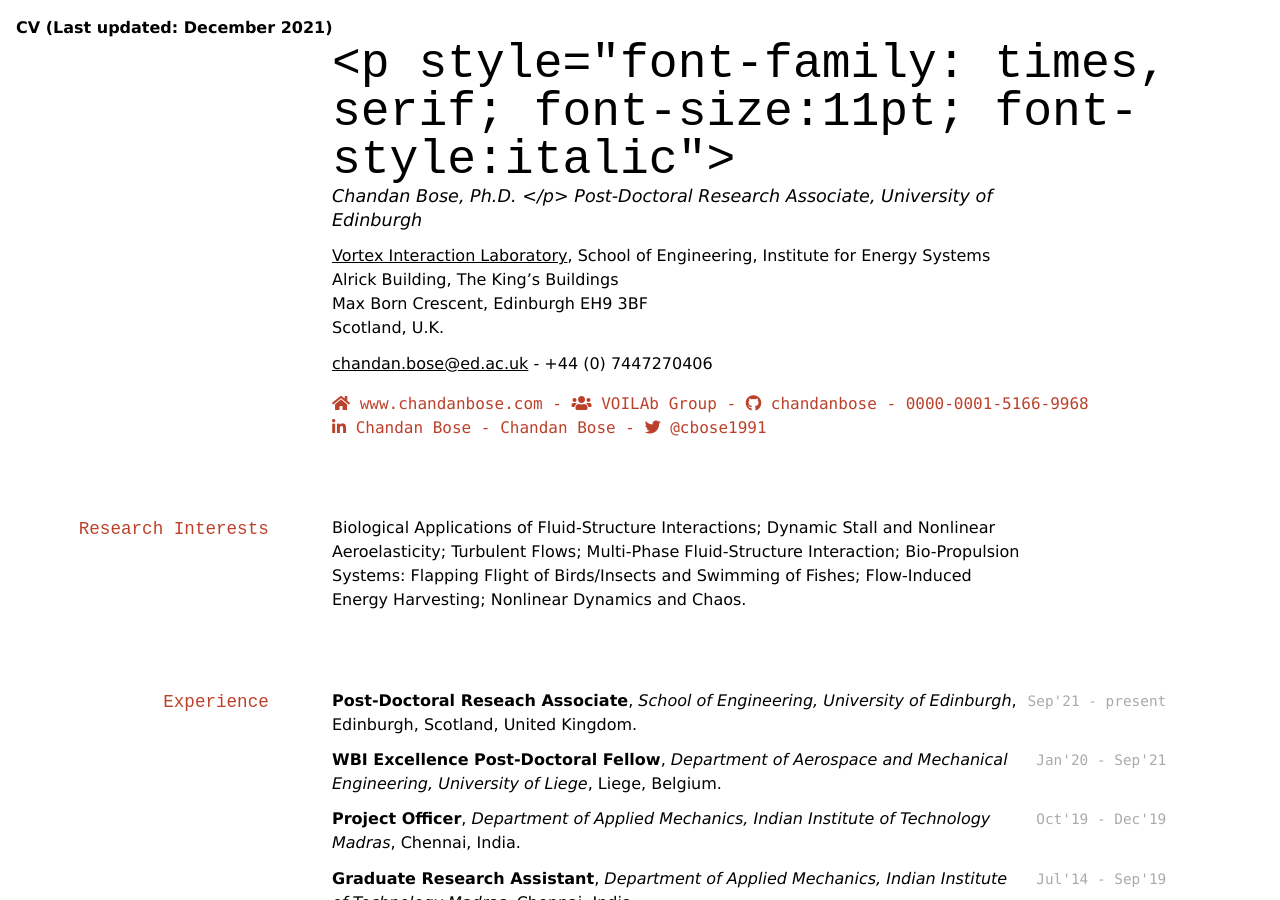
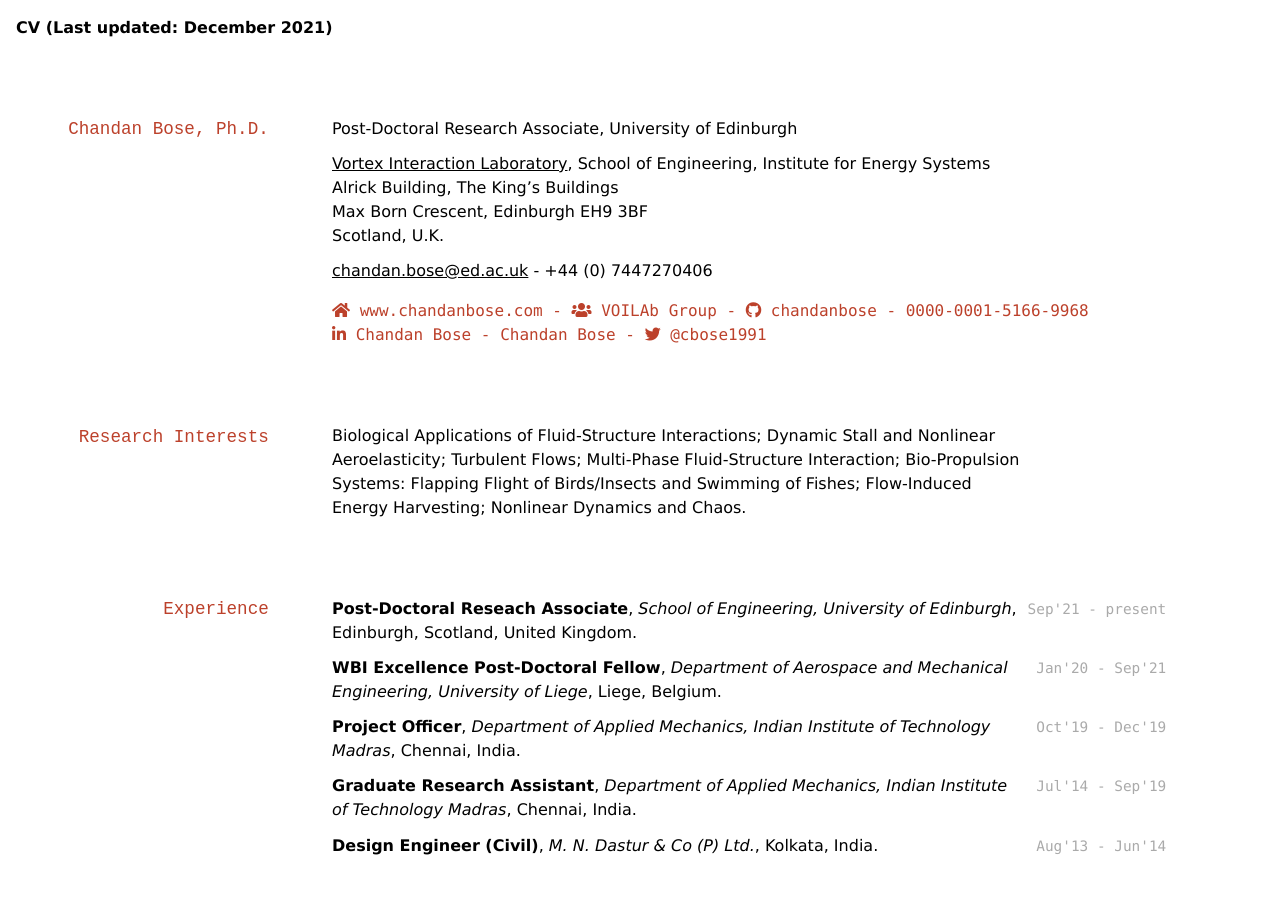
Before and after one commit to chandanbose/Curriculum-Vitae, a Jekyll site: the page built from index.md, in a window 1280 px wide and 900 px high. Built offline with Jekyll 4.4.1, drawn with Linux system fonts in a browser that asks for light colours; nearby versions of some CDN libraries; a style sheet for code colours, icons or effects is not loaded.

Commit message:
Setting Up

```diff
--- a/index.md
+++ b/index.md
@@ -3,11 +3,9 @@ layout: cv
 title: Chandan Bose's CV
 ---
 
-##### **CV (Last updated: December 2021)**
+> ##### **CV (Last updated: December 2021)**
 
-# <p style="font-family: times, serif; font-size:11pt; font-style:italic">
-  Chandan Bose, Ph.D.
-</p>
+## Chandan Bose, Ph.D.
 Post-Doctoral Research Associate, University of Edinburgh
 
 
```
